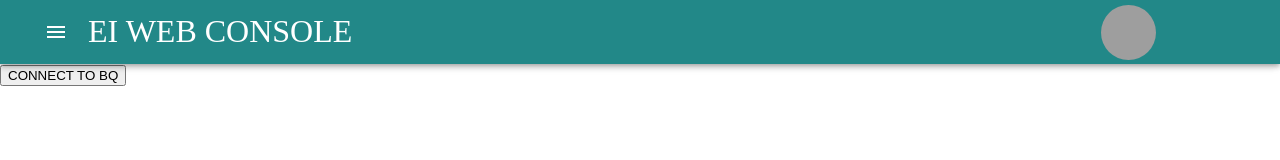
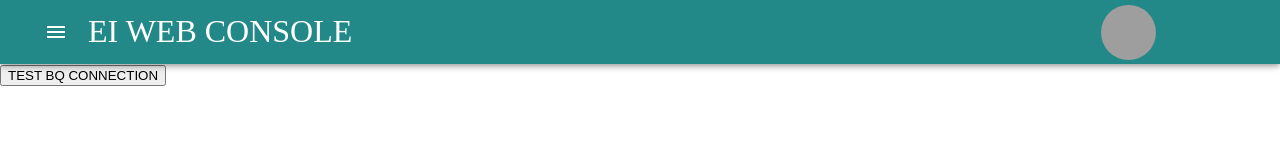
Before and after one commit to comandiniatgoogle/ei-web-302918, a React (Create React App) app: page / in a window 1280 px wide. Shown: the top 160 px of the page. Built offline with nearby package versions, Linux system fonts and the light colour scheme; grey boxes are pictures that could not be loaded.

Commit message:
BigQuery connection

```diff
--- a/src/App.js
+++ b/src/App.js
@@ -2,6 +2,7 @@ import React, { useState } from "react";
 import { MuiThemeProvider } from "@material-ui/core";
 import "./App.css";
 import EiWebHeader from "./components/ui/header/EiWebHeader";
+import BigQueryTest from './BigQueryTest';
 
 import defaultTheme from "./components/ui/styles/EiWebDefaultTheme";
 
@@ -35,8 +36,11 @@ const App = () => {
   return (
     <MuiThemeProvider theme={defaultTheme}>
       <EiWebHeader></EiWebHeader>
+      {/* <React.Fragment>
+        <button onClick={getDataFromBQ}>CONNECT TO BQ</button>
+      </React.Fragment> */}
       <React.Fragment>
-        <button onClick={getDataFromBQ}>CONNECT TO BQ</button>
+        <BigQueryTest></BigQueryTest>
       </React.Fragment>
     </MuiThemeProvider>
   );
--- /dev/null
+++ b/src/BigQueryTest.js
@@ -0,0 +1,41 @@
+
+const BigQueryTest = () => {
+  const OATH2 =
+    "ya29.c.b0AXv0zTPadkuDYMmNdBMse9bq1bZcZuSn7kIprymisytC7Y8K2HAPr30uYh4gcIwDRzia4MYNZV06u4VMw65pna6dkAAKMfm0My7IzzOFldU4ICmSEYQ_ZCT04ZFAOqeTkPZim4PszwRwXP_SnZNYB8ZFbUeIqY3lNZTzKVepSfU4dp8NBfmA7YjgHIX24VziCeq0FqItwel5Hl_aNb7aJmsZrdBZYAA";
+  const urlTest =
+    "https://bigquery.googleapis.com/bigquery/v2/projects/228351284416/datasets/dayOffTool/tables/requestType/data";
+  const urlTest2 =
+    "https://bigquery.googleapis.com/bigquery/v2/projects/228351284416/datasets/nmc/tables/trackerTbl/data";
+
+  const getColumns =
+  "https://bigquery.googleapis.com/bigquery/v2/projects/228351284416/datasets/dayOffTool/tables/requestType";
+
+  const oauth2 = {
+    Authorization: "Bearer " + OATH2,
+    Accept: "application/json",
+  };
+
+  const getDataFromBQ = () => {
+    console.log("Reading data from BQ...");
+    console.log("START: " + new Date().toISOString());
+    fetch(getColumns, {
+      method: "GET",
+      headers: oauth2,
+    })
+      .then((response) => {
+        return response.json();
+      })
+      .then((data) => {
+        console.log(data);
+        console.log("END: " + new Date().toISOString());
+      });
+  };
+
+  return (
+    <div>
+      <button onClick={getDataFromBQ}>TEST BQ CONNECTION</button>
+    </div>
+  );
+};
+
+export default BigQueryTest;
```
